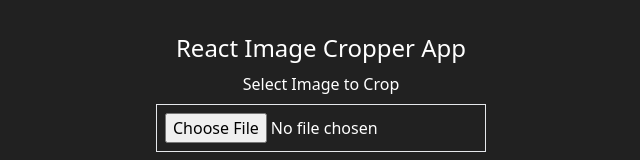
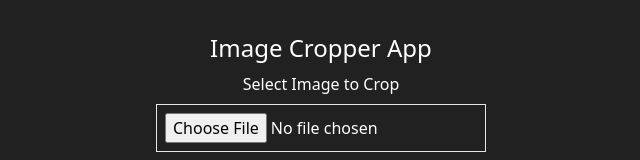
Before and after one commit to izuutech/react-image-cropper, a React (Vite) app: page / in a window 1280 px wide. Shown: the top 160 px of the page, without its empty margins (319-959 px from the left). Built offline with nearby package versions, Linux system fonts and the light colour scheme.

Commit message:
add readme

```diff
--- a/src/App.jsx
+++ b/src/App.jsx
@@ -73,7 +73,7 @@ function App() {
 
   return (
     <div className="w-full text-white">
-      <h1 className="text-2xl mb-2">React Image Cropper App</h1>
+      <h1 className="text-2xl mb-2">Image Cropper App</h1>
 
       <Modal
         title={`Upload image`}
```
Also changed, not shown: public/userOne.png (deleted), 1 other file (tests, documents, lock files or other folders).
